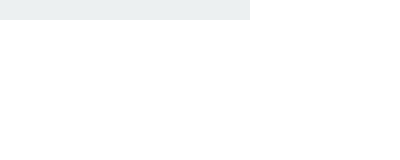
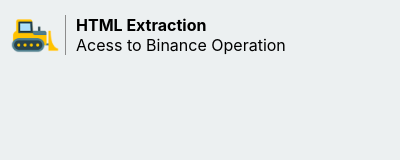
Before and after one commit to ErickBraganca/javascript-training-exercises, a browser extension: page 2-Intermediate-Level/3-extract-table-extension/interface/popup.html in a window 400 px wide. Drawn offline with Linux system fonts and the light colour scheme.

Commit message:
style: update popup view

```diff
--- a/2-Intermediate-Level/3-extract-table-extension/interface/popup.css
+++ b/2-Intermediate-Level/3-extract-table-extension/interface/popup.css
@@ -2,20 +2,41 @@
     padding: 0;
     margin: 0;
     box-sizing: border-box;
+    font-size: 1rem;
+    font-family: "Inter", sans-serif;
 }
+
+body {
+    background-color: #ecf0f1;
+}
+
+.title-container{
+    margin: 10px 0 0 10px;
+    display: flex;
+    flex-direction: row;
+    align-items: center;
+}
+
+img{
+    width: 50px;
+    margin-right: 5px;
+}
+
+.title-name{
+    border-left: 1px solid #8c8c8c;
+    padding-left: 10px;
+}
+
 .main-view {
-    width: 250px;
-    background-color: #ecf0f1;
+    width: 285px;
     display: flex;
     flex-direction: column;
     align-items: center;
     justify-items: center;
     padding: 10px;
-    font-size: 1rem;
-    font-family: "Inter", sans-serif;
 }
 
-.coin-board{
+.coin-board {
     width: 100%;
     background-color: #fff;
     border-radius: 5px;
--- a/2-Intermediate-Level/3-extract-table-extension/interface/popup.html
+++ b/2-Intermediate-Level/3-extract-table-extension/interface/popup.html
@@ -5,7 +5,16 @@
     <link rel="stylesheet" href="popup.css">
 </head>
 <body>
-    <div class="main-view" id="app"></div>
+    <header class="title-container">
+        <img src="./icon.png">
+        <div class="title-name">
+            <h1>HTML Extraction</h1>
+            <span>Acess to Binance Operation</span>
+        </div>
+    </header>
+    <main class="main-view" id="app">
+        <!--The dynamic content will be rendered here-->
+    </main>
     <script src="popup.js"></script>
 </body>
 </html>
```
